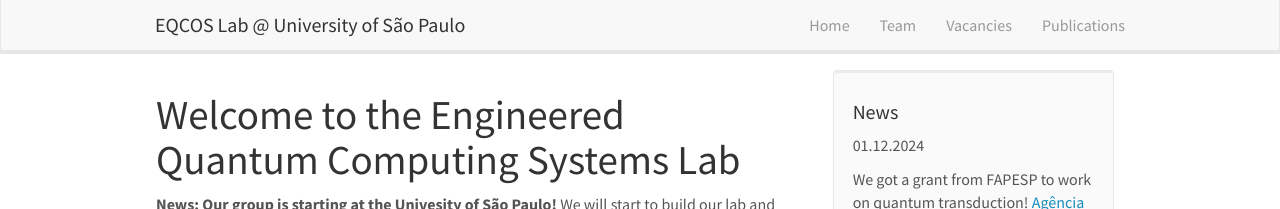
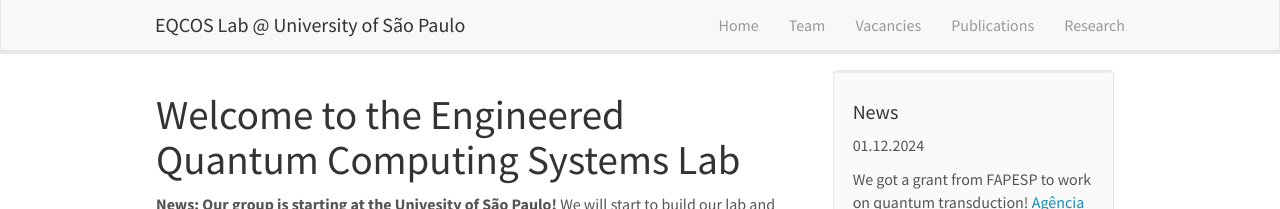
Before and after one commit to rsilvabenevides/eqcos.org, a Jekyll site: the page built from _pages/home.md, in a window 1280 px wide. Shown: the top 209 px of the page. Built offline with Jekyll 4.4.1, drawn with Linux system fonts in a browser that asks for light colours; nearby versions of some CDN libraries.

Commit message:
Update header.html

```diff
--- a/_includes/header.html
+++ b/_includes/header.html
@@ -16,7 +16,7 @@
 		<li><a href="{{ site.url }}{{ site.baseurl }}/team">Team</a></li>
 		<li><a href="{{ site.url }}{{ site.baseurl }}/vacancies">Vacancies</a></li>
 		<li><a href="{{ site.url }}{{ site.baseurl }}/publications">Publications</a></li>
-		<!-- <li><a href="{{ site.url }}{{ site.baseurl }}/research">Research</a></li> -->
+		<li><a href="{{ site.url }}{{ site.baseurl }}/research">Research</a></li>
 		<!-- <li><a href="{{ site.url }}{{ site.baseurl }}/pictures">(Pics)</a></li> -->
 	  </ul>
 	</div>
```
